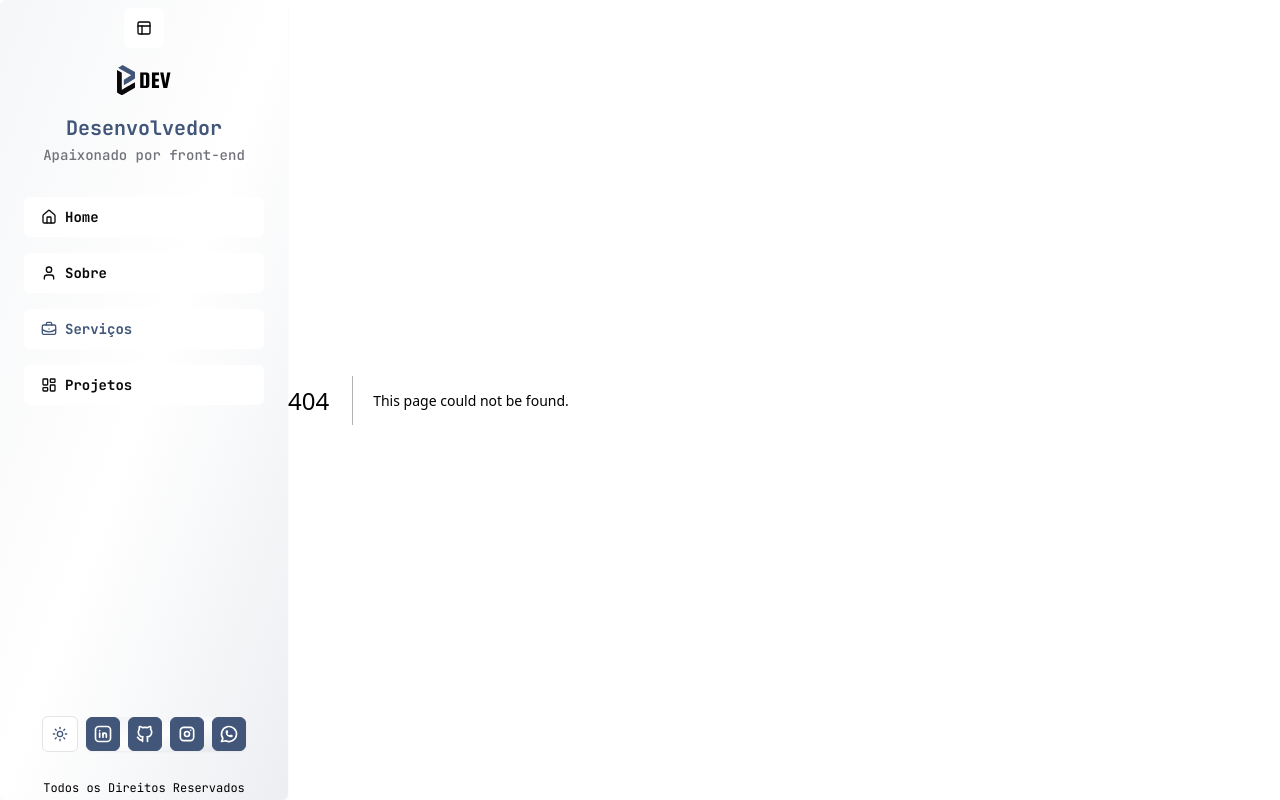
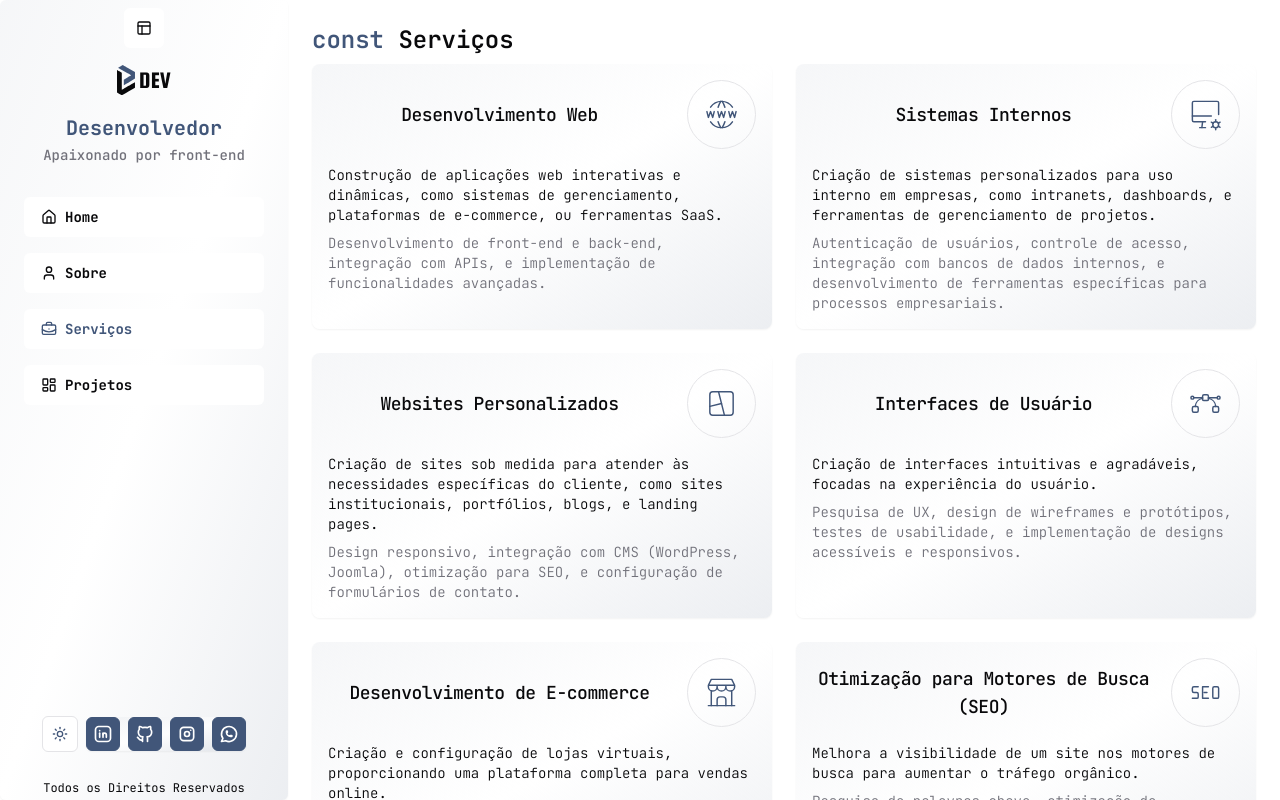
Before and after one commit to patricklimax/portfolio, a Next.js app: page /services in a window 1280 px wide. Before the commit this address had no page. Built offline with nearby package versions, Linux system fonts and the light colour scheme.

Commit message:
feat: created Page on the Services

```diff
--- /dev/null
+++ b/src/app/services/page.tsx
@@ -0,0 +1,40 @@
+import { SectionPage } from '@/components/section';
+import { Card, CardContent, CardTitle } from '@/components/ui/card';
+import { services } from '@/data/services';
+
+export default function ServicesPage() {
+	return (
+		<SectionPage>
+			<div className='grid w-full grid-cols-1 gap-6 sm:grid-cols-2 pb-6'>
+				{services.map(service => {
+					const ServiceIcon = service.icon;
+					return (
+						<Card key={service.name}>
+							<CardContent>
+								<div className='flex w-full items-center gap-4'>
+									<CardTitle className='flex-3 flex w-full flex-col text-center text-lg font-medium'>
+										{service.name}
+									</CardTitle>
+
+									<div className='flex flex-1 items-center justify-center'>
+										<span className='w-fit place-items-start rounded-full border p-4 text-primary'>
+											<ServiceIcon
+												size={35}
+												className='stroke-1'
+											/>
+										</span>
+									</div>
+								</div>
+
+								<div className='flex flex-col items-center gap-2 text-sm font-light'>
+									<p className=''>{service.description}</p>
+									<p className='text-muted-foreground'>{service.moreInfo}</p>
+								</div>
+							</CardContent>
+						</Card>
+					);
+				})}
+			</div>
+		</SectionPage>
+	);
+}
--- /dev/null
+++ b/src/data/services.ts
@@ -0,0 +1,106 @@
+import type { Service } from '@/types/service';
+import {
+	IconApiApp,
+	IconBuildingStore,
+	IconDeviceImacCog,
+	IconDeviceTablet,
+	IconDevicesCog,
+	IconLayoutCollage,
+	IconMessageCode,
+	IconSeo,
+	IconVectorBezier,
+	IconWorldWww
+} from '@tabler/icons-react';
+
+export const services: Service[] = [
+	{
+		color: 'border-[#9747FF] text-[#9747FF]',
+		icon: IconWorldWww,
+		name: 'Desenvolvimento Web',
+		description:
+			'Construção de aplicações web interativas e dinâmicas, como sistemas de gerenciamento, plataformas de e-commerce, ou ferramentas SaaS.',
+		moreInfo:
+			'Desenvolvimento de front-end e back-end, integração com APIs, e implementação de funcionalidades avançadas.'
+	},
+	{
+		color: 'border-[#CDFF00] text-[#CDFF00]',
+		icon: IconDeviceImacCog,
+		name: 'Sistemas Internos',
+		description:
+			'Criação de sistemas personalizados para uso interno em empresas, como intranets, dashboards, e ferramentas de gerenciamento de projetos.',
+		moreInfo:
+			'Autenticação de usuários, controle de acesso, integração com bancos de dados internos, e desenvolvimento de ferramentas específicas para processos empresariais.'
+	},
+	{
+		color: 'border-[#FF6900] text-[#FF6900]',
+		icon: IconLayoutCollage,
+		name: 'Websites Personalizados',
+		description:
+			'Criação de sites sob medida para atender às necessidades específicas do cliente, como sites institucionais, portfólios, blogs, e landing pages.',
+		moreInfo:
+			'Design responsivo, integração com CMS (WordPress, Joomla), otimização para SEO, e configuração de formulários de contato.'
+	},
+	{
+		color: 'border-[#FFCE32] text-[#FFCE32]',
+		icon: IconVectorBezier,
+		name: 'Interfaces de Usuário',
+		description:
+			'Criação de interfaces intuitivas e agradáveis, focadas na experiência do usuário.',
+		moreInfo:
+			'Pesquisa de UX, design de wireframes e protótipos, testes de usabilidade, e implementação de designs acessíveis e responsivos.'
+	},
+	{
+		color: 'border-[#1679AB] text-[#1679AB]',
+		icon: IconBuildingStore,
+		name: 'Desenvolvimento de E-commerce',
+		description:
+			'Criação e configuração de lojas virtuais, proporcionando uma plataforma completa para vendas online.',
+		moreInfo:
+			'Integração com sistemas de pagamento, configuração de carrinho de compras, gerenciamento de inventário, e personalização da experiência do usuário.'
+	},
+	{
+		color: 'border-[#FF5580] text-[#FF5580]',
+		icon: IconSeo,
+		name: 'Otimização para Motores de Busca (SEO)',
+		description:
+			'Melhora a visibilidade de um site nos motores de busca para aumentar o tráfego orgânico.',
+		moreInfo:
+			'Pesquisa de palavras-chave, otimização de conteúdo, melhorias na estrutura do site, otimização de velocidade, e link building.'
+	},
+	{
+		color: 'border-[#B7B597] text-[#B7B597]',
+		icon: IconApiApp,
+		name: 'Integração de APIs e Sistemas de Terceiros',
+		description:
+			'Integra sites e aplicações com APIs e serviços externos para adicionar funcionalidades como pagamentos, mapas, redes sociais, e muito mais.',
+		moreInfo:
+			'Configuração e personalização de APIs, integração com CRMs, sistemas de pagamento como PayPal e Stripe, e automação de processos.'
+	},
+	{
+		color: 'border-[#FFCE32] text-[#FFCE32]',
+		icon: IconDeviceTablet,
+		name: 'Desenvolvimento Single Page Applications - SPAs',
+		description:
+			'Criação de sites ou aplicações que funcionam em uma única página, oferecendo uma experiência de navegação mais rápida e fluida.',
+		moreInfo:
+			'Uso de frameworks como React, integração com APIs, e otimização para desempenho e carregamento rápido.'
+	},
+	{
+		color: 'border-[#FF6900] text-[#FF6900]',
+		icon: IconMessageCode,
+		name: 'Consultoria em Desenvolvimento Web',
+		description:
+			'Oferece conselhos e estratégias para melhorar a presença online de uma empresa ou para a implementação de novas tecnologias.',
+		moreInfo:
+			'Avaliação de sites existentes, recomendações de melhorias, orientação sobre tecnologias emergentes, e planejamento de projetos web.'
+	},
+	{
+		color: 'border-[#CDFF00] text-[#CDFF00]',
+		icon: IconDevicesCog,
+		name: 'Manutenção e Suporte Técnico',
+		description:
+			'Oferece suporte contínuo para sites e aplicações existentes, garantindo que estejam seguros, atualizados e funcionando corretamente.',
+		moreInfo:
+			'Correção de bugs, atualizações de software, monitoramento de segurança, backups regulares, e otimização de desempenho.'
+	}
+];
--- /dev/null
+++ b/src/types/service.ts
@@ -0,0 +1,9 @@
+import type { ElementType } from 'react';
+
+export interface Service {
+	name: string;
+	description: string;
+	moreInfo: string;
+	icon: ElementType;
+	color: string;
+}
```
